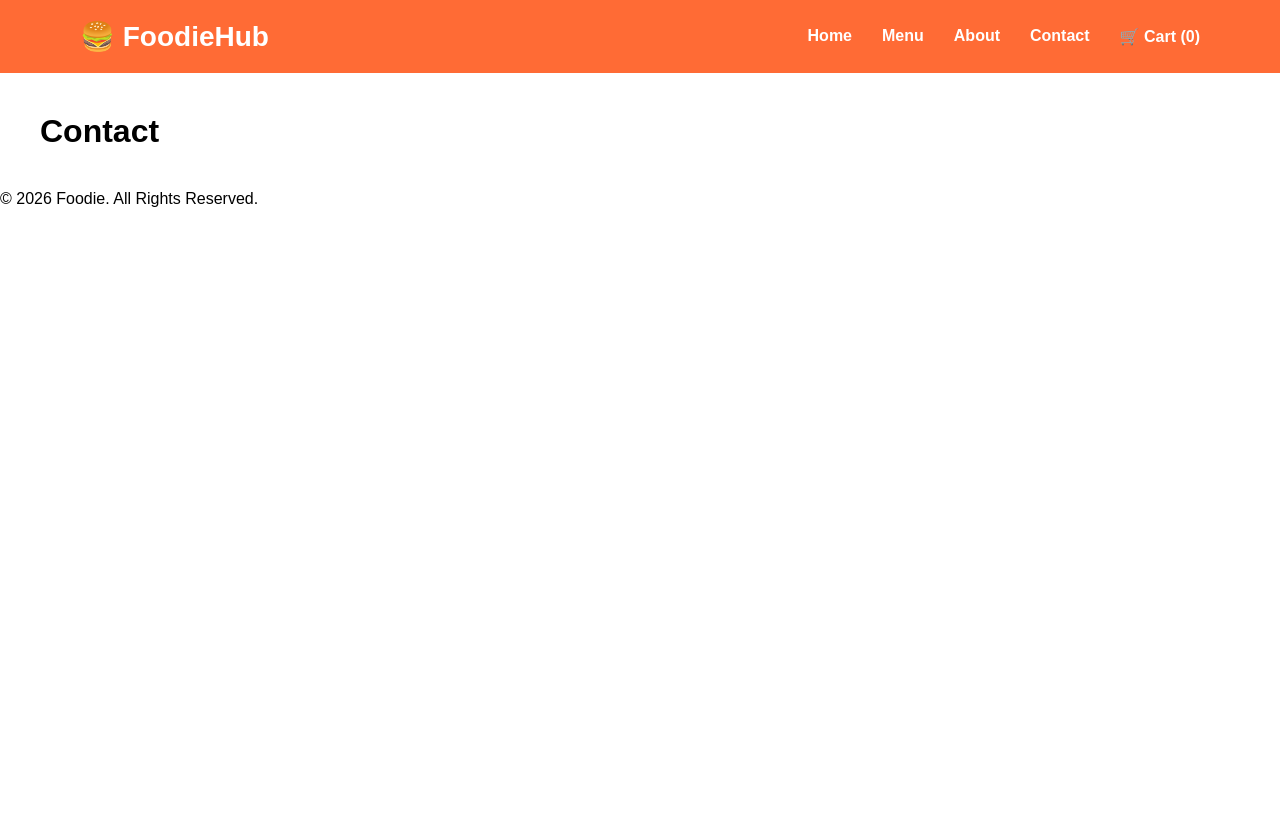
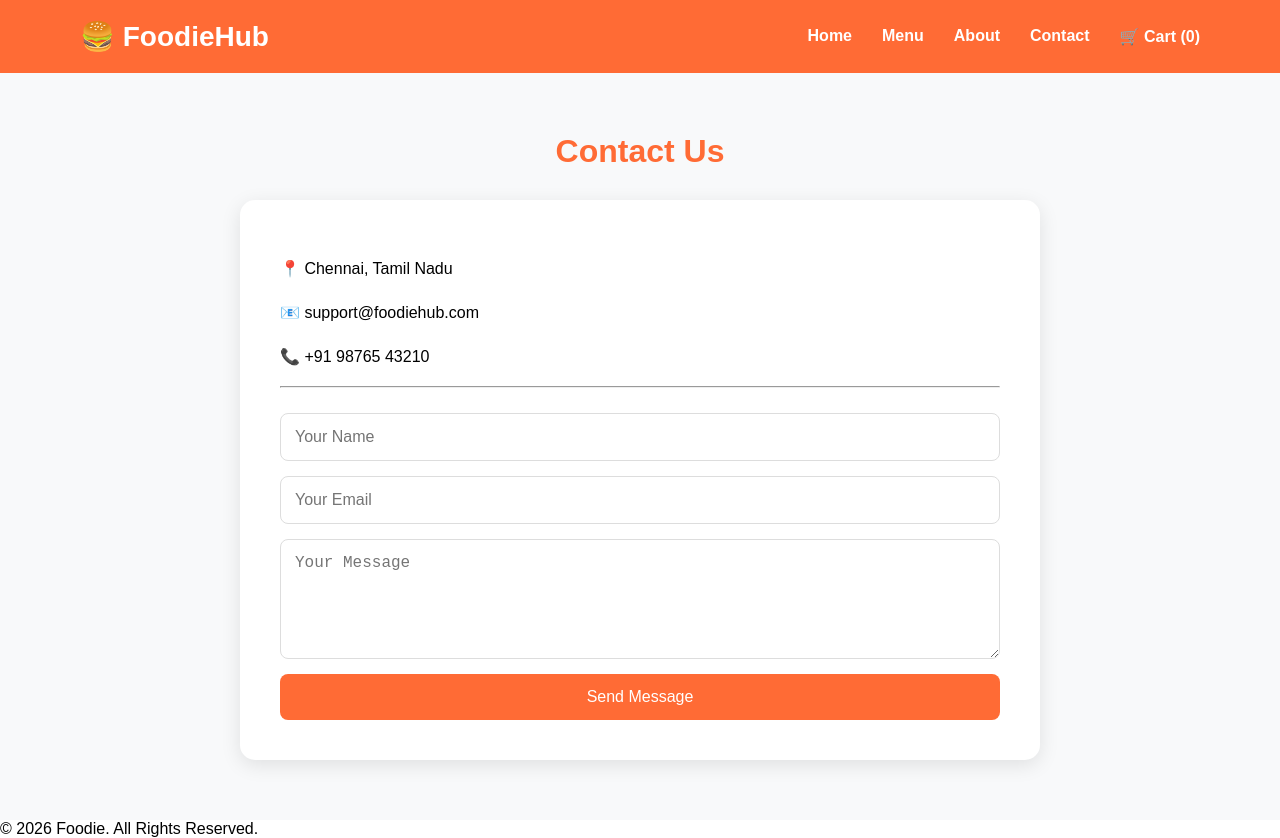
Before and after one commit to Dharshini-Prog/Portfolio_Thiranex, a React (Vite) app in the folder food-ordering-website/: page /contact in a window 1280 px wide. Before the commit the page ends 800 px from the top, so only its background shows below. Built offline with nearby package versions, Linux system fonts and the light colour scheme.

Commit message:
Completed foodiehub

```diff
--- a/food-ordering-website/src/pages/About.jsx
+++ b/food-ordering-website/src/pages/About.jsx
@@ -1,8 +1,30 @@
 function About() {
   return (
-    <div style={{ padding: "40px" }}>
-      <h1>About Us</h1>
-      <p>Welcome to our food ordering website.</p>
+    <div className="page-container">
+      <h1>About FoodieHub</h1>
+
+      <div className="info-card">
+        <h2>Who We Are</h2>
+
+        <p>
+          FoodieHub is a modern online food ordering platform that makes
+          ordering your favorite meals quick, easy, and convenient.
+        </p>
+
+        <p>
+          We offer a variety of delicious dishes prepared with fresh
+          ingredients and delivered to your doorstep.
+        </p>
+
+        <h2>Why Choose Us?</h2>
+
+        <ul>
+          <li>🍕 Fresh & Quality Food</li>
+          <li>🚀 Fast Delivery</li>
+          <li>💳 Secure Ordering</li>
+          <li>⭐ Excellent Customer Service</li>
+        </ul>
+      </div>
     </div>
   );
 }
--- a/food-ordering-website/src/pages/Contact.jsx
+++ b/food-ordering-website/src/pages/Contact.jsx
@@ -1,7 +1,39 @@
 function Contact() {
   return (
-    <div style={{ padding: "40px" }}>
-      <h1>Contact</h1>
+    <div className="page-container">
+      <h1>Contact Us</h1>
+
+      <div className="info-card">
+
+        <p>📍 Chennai, Tamil Nadu</p>
+
+        <p>📧 support@foodiehub.com</p>
+
+        <p>📞 +91 98765 43210</p>
+
+        <hr />
+
+        <form className="contact-form">
+          <input
+            type="text"
+            placeholder="Your Name"
+          />
+
+          <input
+            type="email"
+            placeholder="Your Email"
+          />
+
+          <textarea
+            rows="5"
+            placeholder="Your Message"
+          ></textarea>
+
+          <button>Send Message</button>
+
+        </form>
+
+      </div>
     </div>
   );
 }
--- a/food-ordering-website/src/pages/Home.jsx
+++ b/food-ordering-website/src/pages/Home.jsx
@@ -1,4 +1,4 @@
-import heroImg from "../assets/hero.png";
+import heroImg from "../assets/image.png";
 
 function Home() {
   return (
--- a/food-ordering-website/src/styles/main.css
+++ b/food-ordering-website/src/styles/main.css
@@ -345,3 +345,75 @@ body{
 .remove-btn:hover{
     background:#b02a37;
 }
+
+/* About & Contact */
+
+.page-container{
+    padding:60px;
+    text-align:center;
+    background:#f8f9fa;
+    min-height:80vh;
+}
+
+.page-container h1{
+    margin-bottom:30px;
+    color:#ff6b35;
+}
+
+.info-card{
+    max-width:800px;
+    margin:auto;
+    background:white;
+    padding:40px;
+    border-radius:15px;
+    box-shadow:0 5px 20px rgba(0,0,0,.1);
+    text-align:left;
+}
+
+.info-card h2{
+    margin-top:20px;
+    color:#ff6b35;
+}
+
+.info-card p{
+    margin:15px 0;
+    line-height:1.8;
+}
+
+.info-card ul{
+    margin-top:15px;
+    padding-left:20px;
+}
+
+.info-card li{
+    margin:10px 0;
+}
+
+.contact-form{
+    margin-top:25px;
+    display:flex;
+    flex-direction:column;
+    gap:15px;
+}
+
+.contact-form input,
+.contact-form textarea{
+    padding:14px;
+    border:1px solid #ddd;
+    border-radius:8px;
+    font-size:16px;
+}
+
+.contact-form button{
+    background:#ff6b35;
+    color:white;
+    border:none;
+    padding:14px;
+    border-radius:8px;
+    cursor:pointer;
+    font-size:16px;
+}
+
+.contact-form button:hover{
+    background:#e85a28;
+}
```
Also changed, not shown: 1 other file (tests, documents, lock files or other folders).
